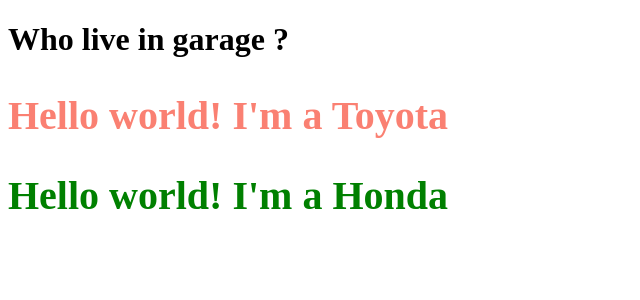
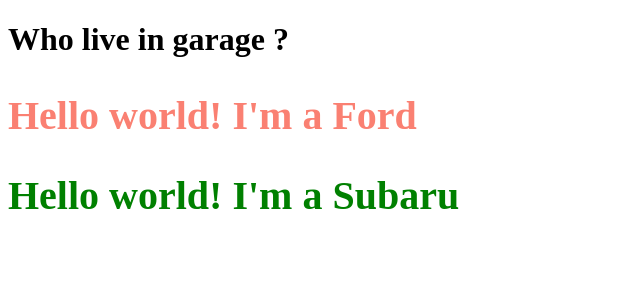
Before and after one commit to thanhpham091790/reactjs, a React (Vite) app in the folder 01-react-tutorial/my-react-app/: page / in a window 1280 px wide. Shown: the top 300 px of the page, without its empty margins (0-640 px from the left). Built offline with nearby package versions, Linux system fonts and the light colour scheme.

Commit message:
Compoinents in Files.

```diff
--- /dev/null
+++ b/01-react-tutorial/my-react-app/src/Car.jsx
@@ -0,0 +1,26 @@
+function Car(props) {
+
+    const className = 'greeting';
+    const x = 4;
+    const style1 = {
+        color: 'red',
+        fontSize: '20px'
+    };
+    const style2 = {
+        color: props.color,
+        fontSize: '40px'
+    }
+
+
+    function onClickHandler() {
+        alert('Hello, Thanh Pham!');
+    }
+
+    return (
+        <>
+            <h2 className={className} onClick={onClickHandler} style={x > 5 ? style1 : style2}>Hello world! I'm a {props.name}</h2>
+        </>
+    );
+}
+
+export default Car;
--- /dev/null
+++ b/01-react-tutorial/my-react-app/src/Garage.jsx
@@ -0,0 +1,14 @@
+
+import Car from './Car';
+
+function Garage() {
+    return (
+        <>
+            <h1>Who live in garage ?</h1>
+            <Car color='salmon' name='Ford' />
+            <Car color='green' name='Subaru' />
+        </>
+    );
+}
+
+export default Garage;
--- a/01-react-tutorial/my-react-app/src/main.jsx
+++ b/01-react-tutorial/my-react-app/src/main.jsx
@@ -1,39 +1,6 @@
 
 import { createRoot } from 'react-dom/client'
-
-function Car(props) {
-
-  const className = 'greeting';
-  const x = 4;
-  const style1 = {
-    color: 'red',
-    fontSize: '20px'
-  };
-  const style2 = {
-    color: props.color,
-    fontSize: '40px'
-  }
+import Garage from './Garage';
 
 
-  function onClickHandler() {
-    alert('Hello, Thanh Pham!');
-  }
-
-  return (
-    <>
-      <h2 className={className} onClick={onClickHandler} style={x > 5 ? style1 : style2}>Hello world! I'm a {props.name}</h2>
-    </>
-  );
-}
-
-function Garage() {
-  return (
-    <>
-      <h1>Who live in garage ?</h1>
-      <Car color='salmon' name='Toyota' />
-      <Car color='green' name='Honda' />
-    </>
-  );
-}
-
-createRoot(document.getElementById('root')).render(<Garage ></Garage>);
+createRoot(document.getElementById('root')).render(<Garage />);
```
